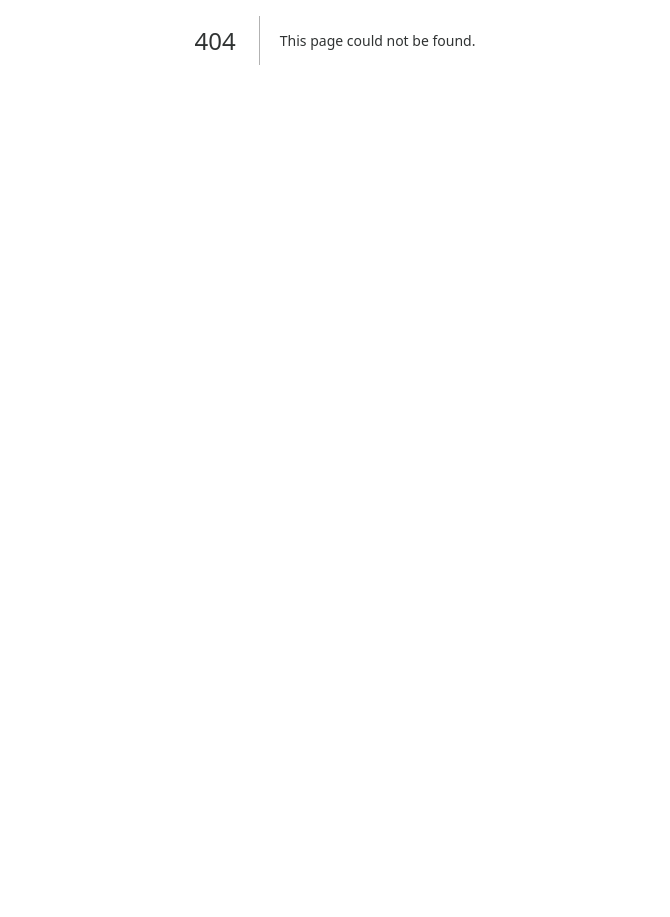
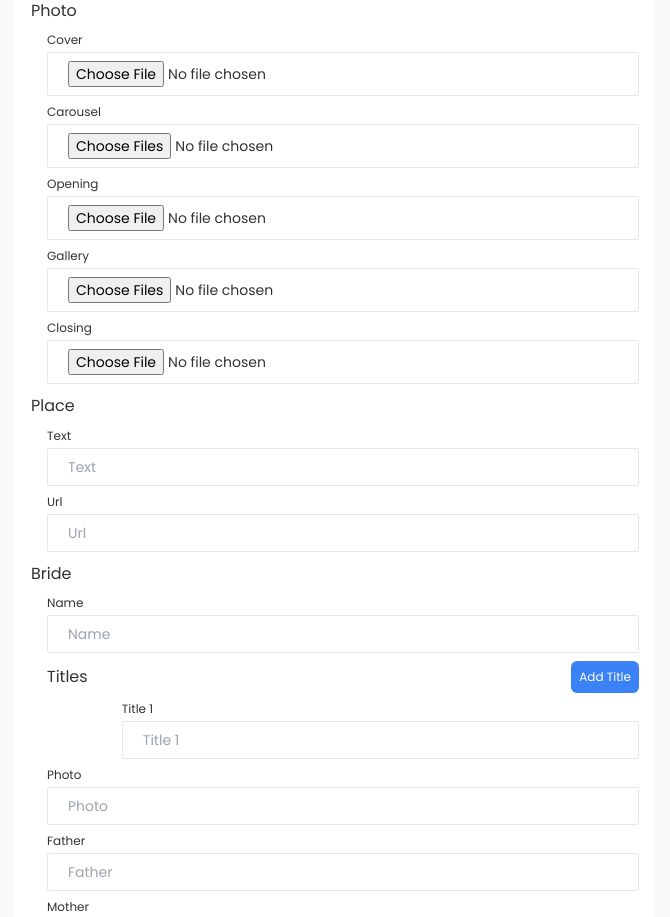
Before and after one commit to Harits19/wedding-invitation-app-react, a Next.js app: page /update in a window 1280 px wide. Before the commit this address had no page. Shown: the part 360-1277 px from the top of the page, without its empty margins (305-975 px from the left). Before the commit the page ends 800 px from the top, so only its background shows below. Built offline with nearby package versions, Linux system fonts and the light colour scheme; a web font is replaced by a local one.

Commit message:
implement update page

```diff
--- a/app/auth/page.tsx
+++ /dev/null
@@ -1,21 +0,0 @@
-"use client";
-
-import Input from "../components/input";
-
-export default function Auth() {
-  return (
-    <div className="h-screen w-screen flex flex-col justify-center items-center bg-gray-50">
-      <div className="p-4 bg-white rounded-2xl h-1/3 w-1/3 flex flex-col">
-        <h1>Auth Page</h1>
-        <div className="flex-1" />
-        <Input placeholder="Wedding Name" />
-        <div className="h-2" />
-        <Input placeholder="Password" />
-        <div className="flex-1" />
-        <button className="bg-blue-500 text-white p-2 rounded-lg" onClick={() => {}}>
-          Login
-        </button>
-      </div>
-    </div>
-  );
-}
--- a/app/components/input/index.tsx
+++ b/app/components/input/index.tsx
@@ -3,12 +3,23 @@ export type InputRawProps = React.DetailedHTMLProps<
   React.InputHTMLAttributes<HTMLInputElement>,
   HTMLInputElement
 >;
-export default function Input(
-  props: Omit<InputDecorationProps, "children"> & InputRawProps
-) {
+export default function Input({
+  withLabel = false,
+  ...props
+}: Omit<InputDecorationProps, "children"> &
+  InputRawProps & {
+    withLabel?: boolean;
+    onChangeVal?: (val: any) => void;
+  }) {
   return (
-    <InputDecoration {...props}>
-      <input className="rounded-none outline-none" {...props} />
+    <InputDecoration
+      label={withLabel ? props.placeholder : undefined}
+      {...props}
+    >
+      <input className="rounded-none outline-none" {...props} onChange={(val) => {
+        props.onChange?.(val);
+        props.onChangeVal?.(val.target.value);
+      }} />
     </InputDecoration>
   );
 }
--- a/app/model/wedding-model.ts
+++ b/app/model/wedding-model.ts
@@ -11,8 +11,10 @@ export const brideGroomSchema = object({
 });
 
 export const weddingSchema = object({
+  name: string().required(),
+  password: string().required(),
   date: date().required(),
-  name: string().required(),
+  music: string().required(),
   photo: object({
     cover: string().required(),
     carousel: array(string().required()).required().min(2),
@@ -24,8 +26,6 @@ export const weddingSchema = object({
     text: string().required(),
     url: string().required(),
   }).required(),
-  music: string().required(),
-  password: string().required(),
   bride: brideGroomSchema,
   groom: brideGroomSchema,
 });
--- /dev/null
+++ b/app/update/page.tsx
@@ -0,0 +1,230 @@
+"use client";
+
+import { ReactNode } from "react";
+import Div from "../components/div";
+import Input from "../components/input";
+import {
+  FormProvider,
+  useFieldArray,
+  useForm,
+  useFormContext,
+} from "react-hook-form";
+import { WeddingModel } from "../model/wedding-model";
+
+export default function Auth() {
+  const methods = useForm<WeddingModel>({
+    defaultValues: {
+      bride: {
+        titles: [""],
+      },
+      groom: {
+        titles: [""],
+      },
+    },
+  });
+  const { register, watch, setValue } = methods;
+
+  // const { onChange } = register("bride");
+
+  console.log({ state: watch() });
+  return (
+    <FormProvider {...methods}>
+      <Div className=" w-screen flex flex-col justify-center items-center bg-gray-50">
+        <div className="p-4 bg-white rounded-2xl w-1/2 flex flex-col m-6">
+          <h1>Update Page</h1>
+          <div className="h-6" />
+          <div className="gap-y-2 flex flex-col">
+            <Input
+              withLabel
+              placeholder="Wedding Name"
+              {...register("name", { required: true })}
+              onChangeVal={(val) => setValue("name", val)}
+            />
+            <Input
+              withLabel
+              placeholder="Password"
+              type="password"
+              {...register("password", { required: true })}
+              onChangeVal={(val) => setValue("password", val)}
+            />
+            <Input
+              withLabel
+              placeholder="Date"
+              type="date"
+              {...register("date", { required: true })}
+              onChangeVal={(val) => setValue("date", val)}
+            />
+            <Input
+              withLabel
+              placeholder="Music"
+              {...register("music", { required: true })}
+              onChangeVal={(val) => setValue("music", val)}
+            />
+            <NestedItem title="Photo">
+              <Input
+                label="Cover"
+                type="file"
+                {...register("photo.cover", { required: true })}
+                onChangeVal={(val) => setValue("photo.cover", val)}
+              />
+              <Input
+                label="Carousel"
+                type="file"
+                multiple
+                {...register("photo.carousel", { required: true })}
+                onChangeVal={(val) => setValue("photo.carousel", val)}
+              />
+              <Input
+                label="Opening"
+                type="file"
+                {...register("photo.opening", { required: true })}
+                onChangeVal={(val) => setValue("photo.opening", val)}
+              />
+              <Input
+                label="Gallery"
+                type="file"
+                multiple
+                {...register("photo.gallery", { required: true })}
+                onChangeVal={(val) => setValue("photo.gallery", val)}
+              />
+              <Input
+                label="Closing"
+                type="file"
+                {...register("photo.closing", { required: true })}
+                onChangeVal={(val) => setValue("photo.closing", val)}
+              />
+            </NestedItem>
+            <NestedItem title="Place">
+              <Input
+                withLabel
+                placeholder="Text"
+                onChangeVal={(val) => setValue("place.text", val)}
+              />
+              <Input
+                withLabel
+                placeholder="Url"
+                onChangeVal={(val) => setValue("place.url", val)}
+              />
+            </NestedItem>
+            <BrideGroom type="bride" title="Bride" />
+            <BrideGroom type="groom" title="Groom" />
+          </div>
+          <div className="h-6" />
+          <button
+            className="bg-blue-500 text-white p-2 rounded-lg"
+            onClick={() => {}}
+          >
+            Update
+          </button>
+        </div>
+      </Div>
+    </FormProvider>
+  );
+}
+
+const NestedItem = (props: {
+  children: ReactNode;
+  title: string;
+  action?: ReactNode;
+}) => {
+  return (
+    <>
+      <div className="flex flex-row justify-between items-center">
+        {props.title}
+        {props.action}
+      </div>
+      <div className="ml-4 flex flex-col gap-y-2">{props.children}</div>
+    </>
+  );
+};
+
+const BrideGroom = ({
+  type,
+  ...props
+}: {
+  title: string;
+  type: "bride" | "groom";
+}) => {
+  const { watch, control, setValue } = useFormContext<WeddingModel>();
+  const value = watch(type);
+  const titles = value.titles;
+  return (
+    <NestedItem title={props.title}>
+      <Input
+        withLabel
+        placeholder="Name"
+        onChangeVal={(val) => setValue(`${type}.name`, val)}
+      />
+      <NestedItem
+        title="Titles"
+        action={
+          <button
+            className="bg-blue-500 text-xs rounded-md text-white p-2"
+            onClick={() => {
+              setValue(`${type}.titles`, [...titles, ""]);
+            }}
+          >
+            Add Title
+          </button>
+        }
+      >
+        {titles.map((title, index) => {
+          const isDisabled = index === 0;
+          return (
+            <div
+              key={index}
+              className="flex flex-row items-center justify-center"
+            >
+              <button
+                className={`mt-5 tex-xs text-red-500 mr-2 ${
+                  isDisabled ? "opacity-0" : ""
+                }`}
+                disabled={isDisabled}
+                onClick={() => {
+                  if (isDisabled) {
+                    return;
+                  }
+                  const tempTitles = [...titles];
+                  tempTitles.splice(index, 1);
+                  setValue(`${type}.titles`, tempTitles);
+                }}
+              >
+                Delete
+              </button>
+              <div className="flex flex-1 flex-col ">
+                <Input
+                  value={title}
+                  withLabel
+                  placeholder={`Title ${index + 1}`}
+                  onChangeVal={(val) =>
+                    setValue(`${type}.titles.${index}`, val)
+                  }
+                />
+              </div>
+            </div>
+          );
+        })}
+      </NestedItem>
+      <Input
+        withLabel
+        placeholder="Photo"
+        onChangeVal={(val) => setValue(`${type}.photo`, val)}
+      />
+      <Input
+        withLabel
+        placeholder="Father"
+        onChangeVal={(val) => setValue(`${type}.father`, val)}
+      />
+      <Input
+        withLabel
+        placeholder="Mother"
+        onChangeVal={(val) => setValue(`${type}.mother`, val)}
+      />
+      <Input
+        withLabel
+        placeholder="Address"
+        onChangeVal={(val) => setValue(`${type}.address`, val)}
+      />
+    </NestedItem>
+  );
+};
--- a/package.json
+++ b/package.json
@@ -24,6 +24,7 @@
     "next": "^13.5.6",
     "react": "^18",
     "react-dom": "^18",
+    "react-hook-form": "^7.48.2",
     "react-intersection-observer": "^9.5.3",
     "sass": "^1.69.4",
     "uuid": "^9.0.1",
```
Also changed, not shown: 2 other files (tests, documents, lock files or other folders).
